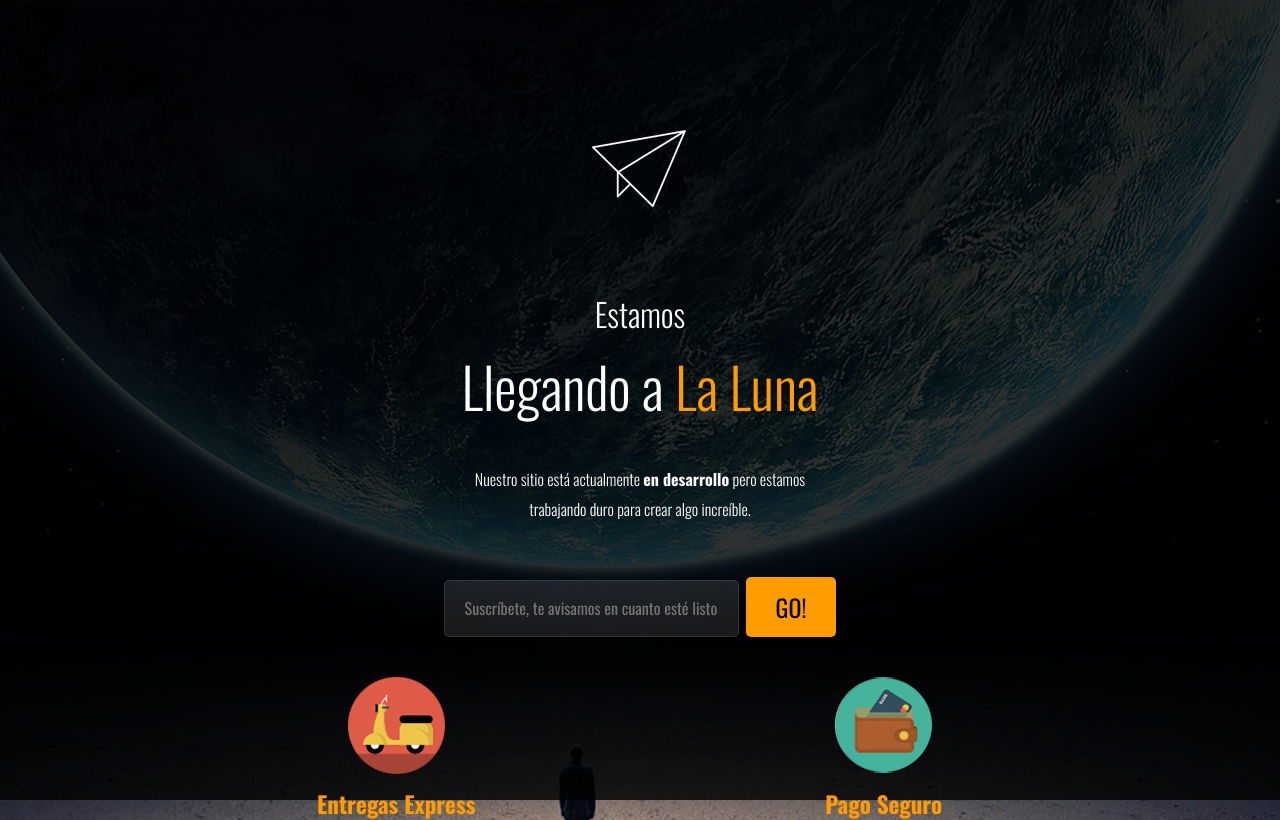
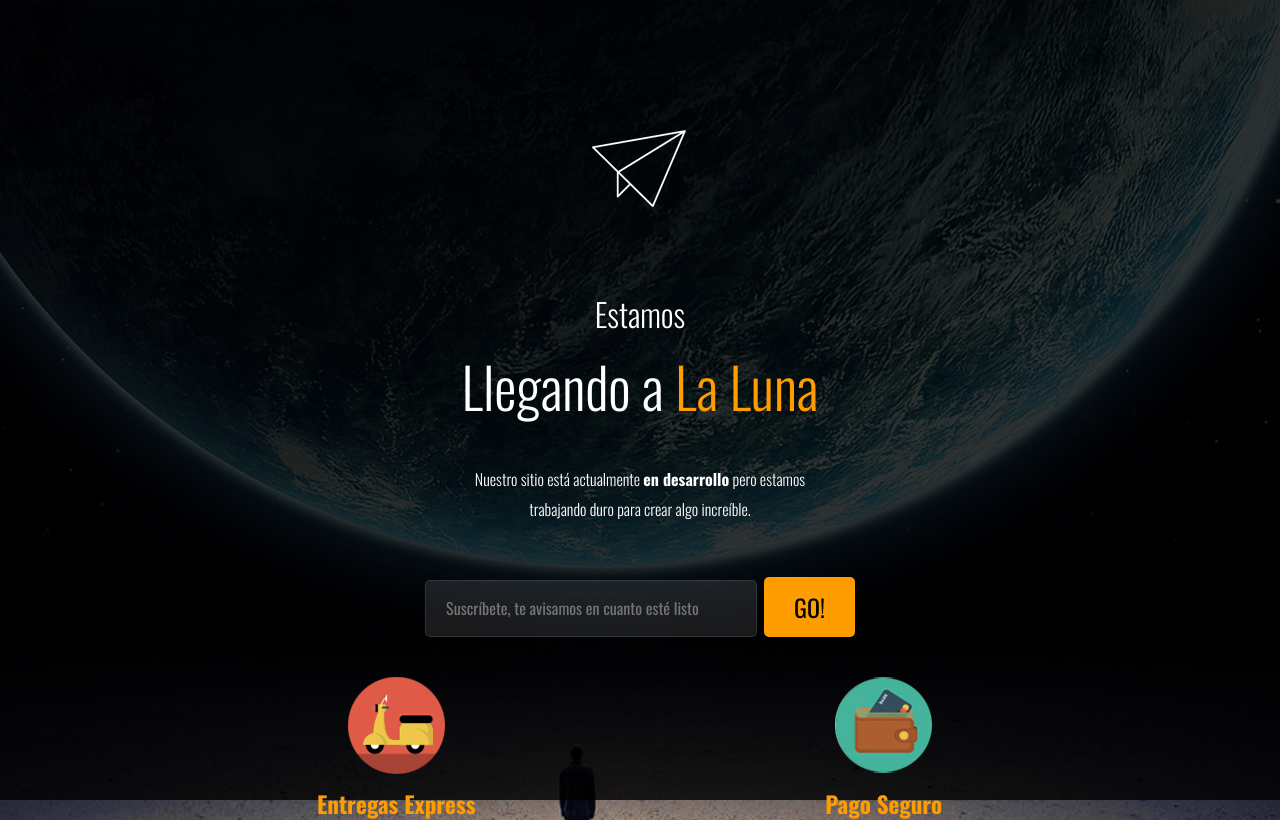
Before and after one commit to carlosds730/skypeb_first, a Django app: template templates/index.html in a window 1280 px wide. Shown: the top 820 px of the page. Run offline with Django 3.2, Linux system fonts and the light colour scheme; the template is opened without the code that fills it, so the values that code supplies are empty; some libraries are stand-ins or nearby versions.

Commit message:
New design

```diff
--- a/skypeb/static/css/style.css
+++ b/skypeb/static/css/style.css
@@ -122,7 +122,7 @@ input[type="text"] {
     font-size: 16px;
     padding-left: 20px;
     padding-right: 20px;
-    width: 253px;
+    width: 290px;
 }
 
 input[type="submit"] {
```
